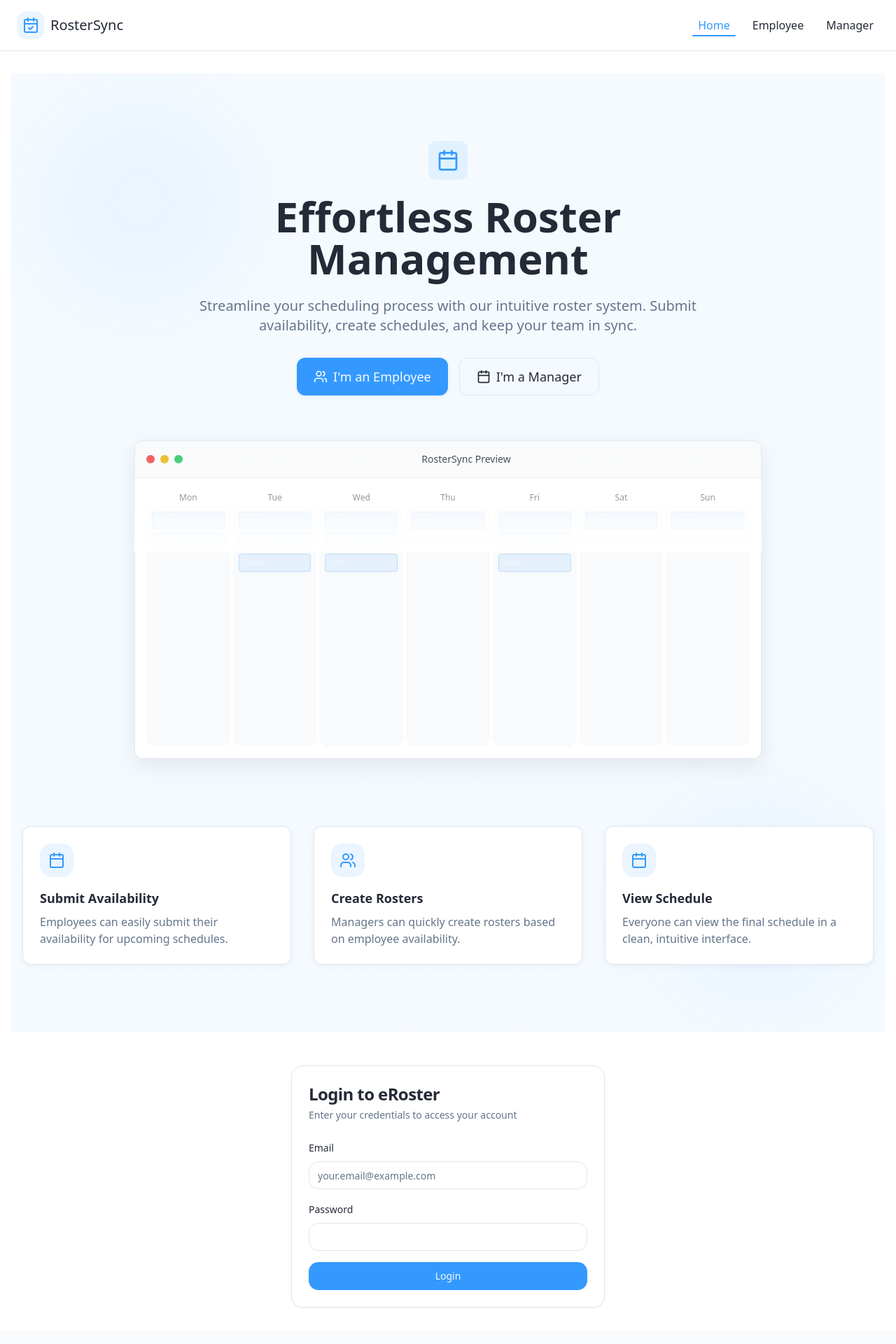
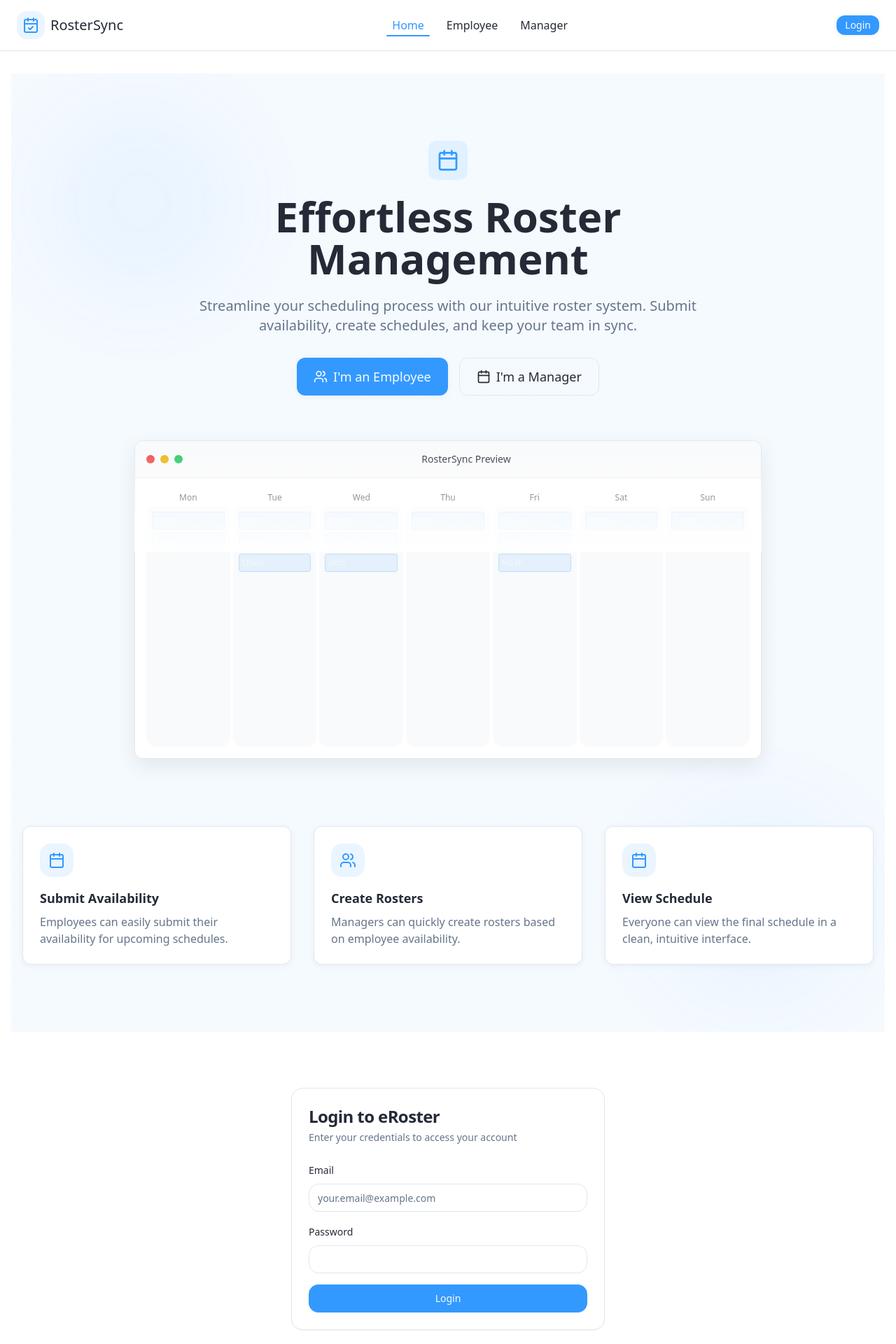
Before and after one commit to chintangatecha/rosterly-available-manage, a React (Vite) app: page / in a window 1280 px wide. Shown: the top 1920 px of the page at 70% size. Built offline with nearby package versions, Linux system fonts and the light colour scheme.

Commit message:
Clarify login button location
The prompt asks where the login button is located. This commit message reflects the need to clarify the location of the login button within the application.

```diff
--- a/src/components/Layout.tsx
+++ b/src/components/Layout.tsx
@@ -1,7 +1,9 @@
 
 import React, { ReactNode } from 'react';
 import { AnimatePresence, motion } from 'framer-motion';
-import { useLocation, Link } from 'react-router-dom';
+import { useLocation, Link, useNavigate } from 'react-router-dom';
+import { useAuth } from '@/hooks/useAuth';
+import CustomButton from './ui/CustomButton';
 
 interface LayoutProps {
   children: ReactNode;
@@ -9,6 +11,8 @@ interface LayoutProps {
 
 const Layout: React.FC<LayoutProps> = ({ children }) => {
   const location = useLocation();
+  const { user, signOut } = useAuth();
+  const navigate = useNavigate();
 
   return (
     <div className="min-h-screen flex flex-col">
@@ -38,8 +42,24 @@ const Layout: React.FC<LayoutProps> = ({ children }) => {
             <NavLink to="/manager" currentPath={location.pathname}>Manager</NavLink>
           </nav>
 
-          <div className="md:hidden">
-            {/* Mobile menu button could go here if needed */}
+          <div className="flex gap-2 items-center">
+            {user ? (
+              <CustomButton
+                variant="outline"
+                size="sm"
+                onClick={() => signOut()}
+              >
+                Sign out
+              </CustomButton>
+            ) : (
+              <CustomButton
+                variant="primary"
+                size="sm"
+                onClick={() => navigate('/#login')}
+              >
+                Login
+              </CustomButton>
+            )}
           </div>
         </div>
       </header>
--- a/src/pages/Index.tsx
+++ b/src/pages/Index.tsx
@@ -25,7 +25,7 @@ const Index = () => {
     <Layout>
       <div className="container mx-auto px-4 py-8">
         <Hero />
-        <div className="mt-12">
+        <div id="login" className="mt-12 pt-8 scroll-mt-20">
           <Auth />
         </div>
       </div>
```
